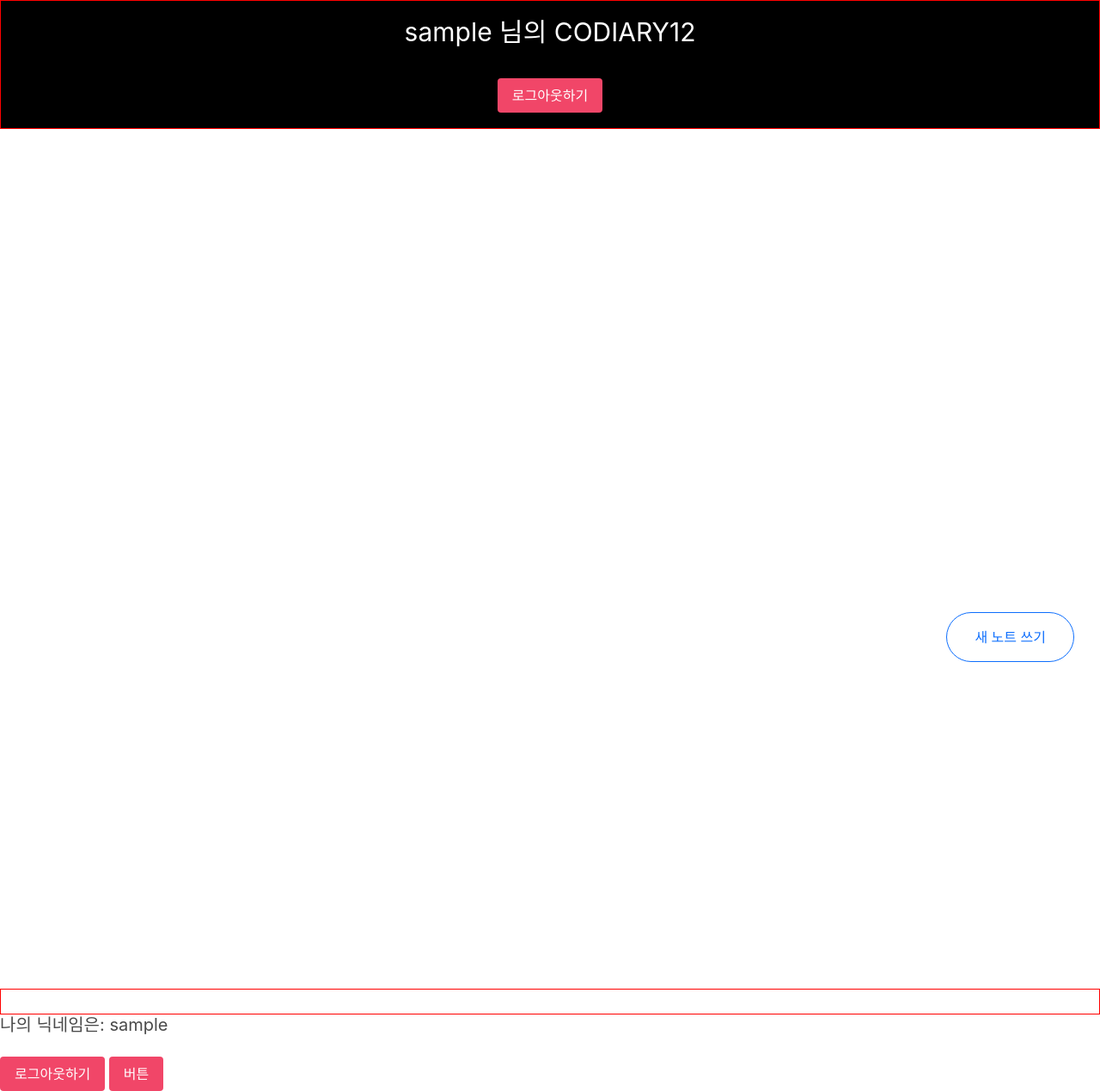
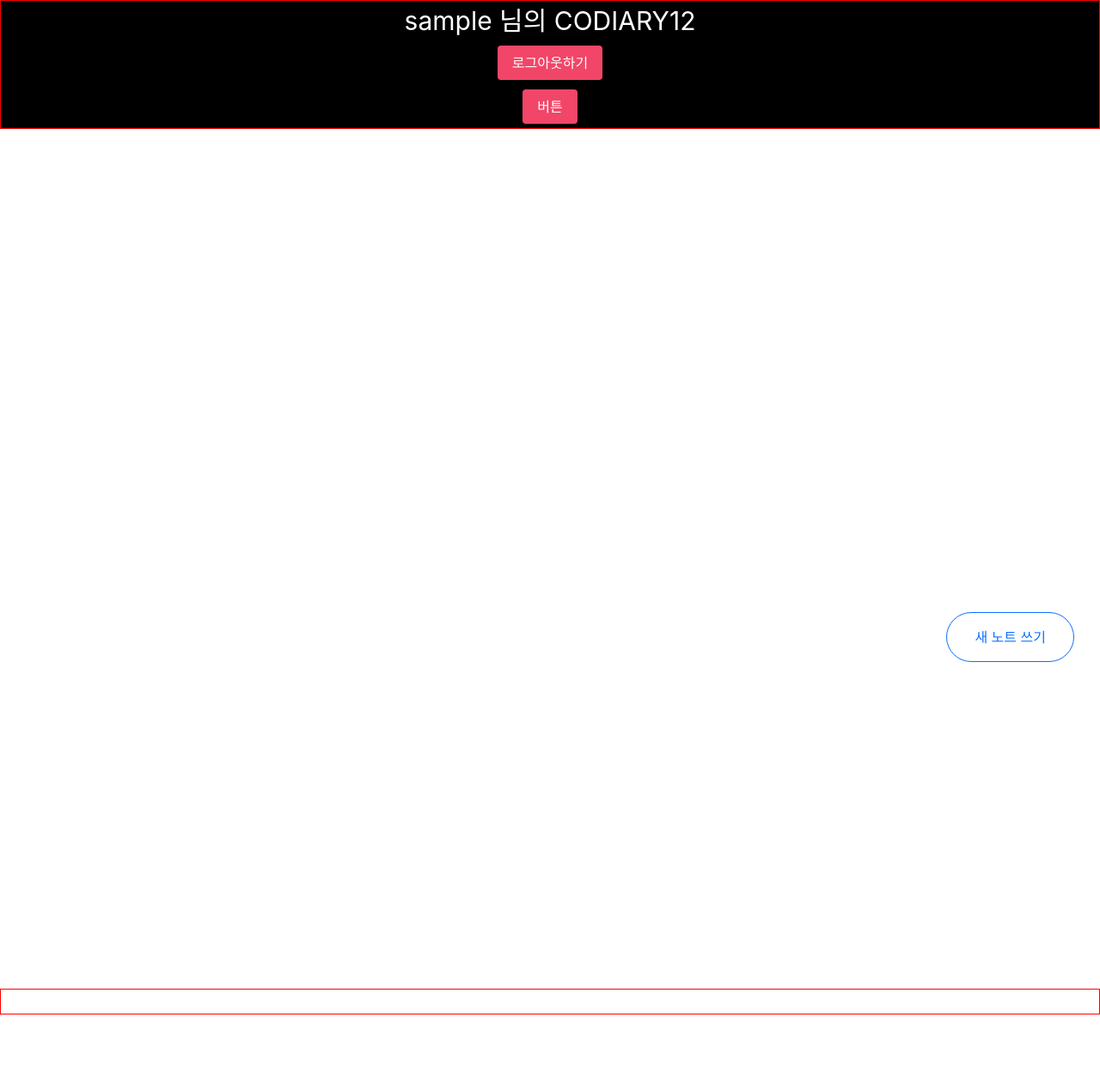
Before and after one commit to full-mini/Codiary, a Flask app: template templates/main.html in a window 1280 px wide. Shown: the whole page at 86% size. After the commit the page ends 1180 px from the top, so only its background shows below. Run offline with Flask 2, Linux system fonts and the light colour scheme; the template is opened without the code that fills it: most values are stand-ins (such as "Sample title", 1, 10 or a date in 2020); some libraries are stand-ins or nearby versions.

Commit message:
모달창 완성

```diff
--- a/templates/main.html
+++ b/templates/main.html
@@ -108,6 +108,7 @@
     <nav>
         <h1>{{nickname}} 님의 CODIARY12</h1>
         <button class="button is-danger" onclick="logout()">로그아웃하기</button>
+        <button class="button is-danger" id="btn-modal">버튼</button>
     </nav>
     <main>
 
@@ -116,9 +117,7 @@
     <footer>
         <div class="add_note"><button type="button" class="btn btn-outline-primary">새 노트 쓰기</button></div>
     </footer>
-<h5 class="subtitle">나의 닉네임은: {{nickname}}</h5>
-<button class="button is-danger" onclick="logout()">로그아웃하기</button>
-<button class="button is-danger" id="btn-modal">버튼</button>
+
 <div id="modal" class="modal-overlay">
     <div class="modal-window">
         <div class="title">
```
